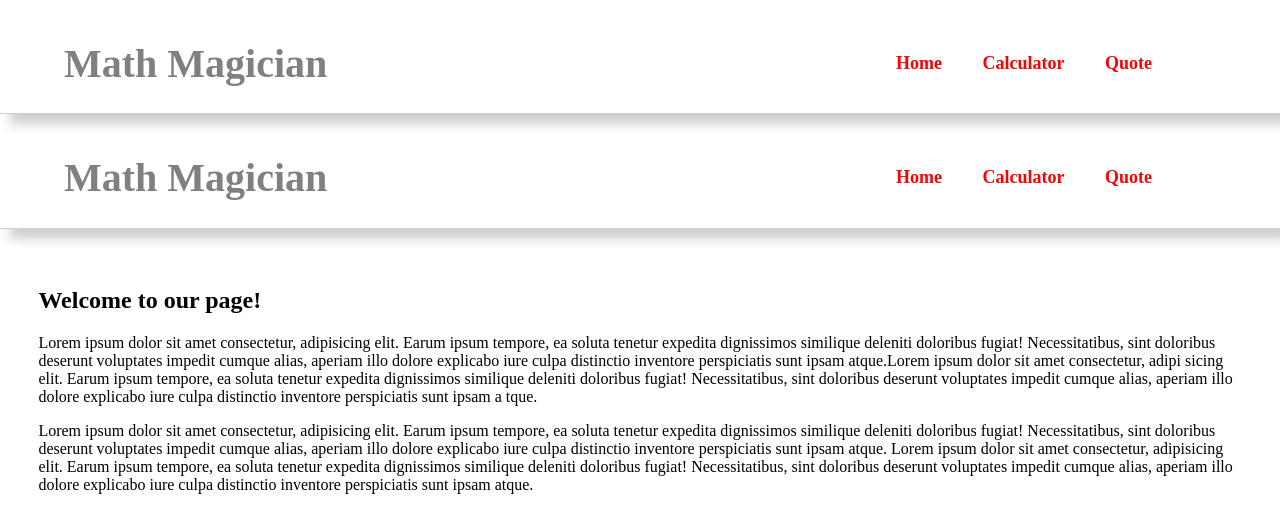
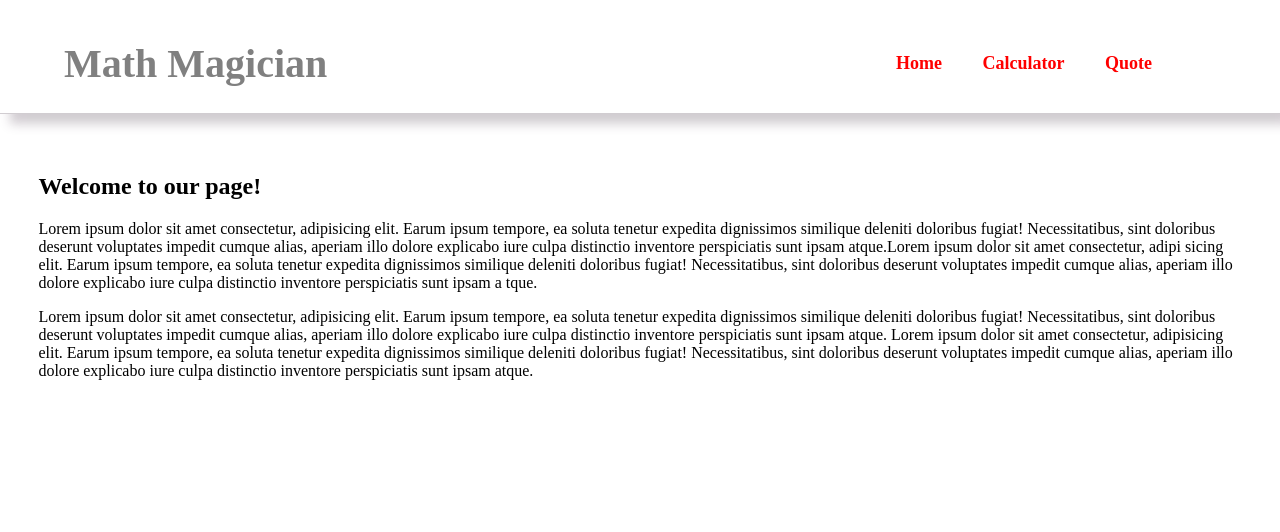
Before and after one commit to GedeonTS/Math-magician, a React (Create React App) app: page / in a window 1280 px wide. Shown: the top 532 px of the page. Built offline with nearby package versions, Linux system fonts and the light colour scheme.

Commit message:
remove header

```diff
--- a/src/components/Home.js
+++ b/src/components/Home.js
@@ -1,10 +1,8 @@
 import React from 'react';
-import Header from './Header';
 
 function Home() {
     return (
         <>
-            <Header />
             <section className="home-section">
                 <h2>Welcome to our page!</h2>
                 <p>
```
